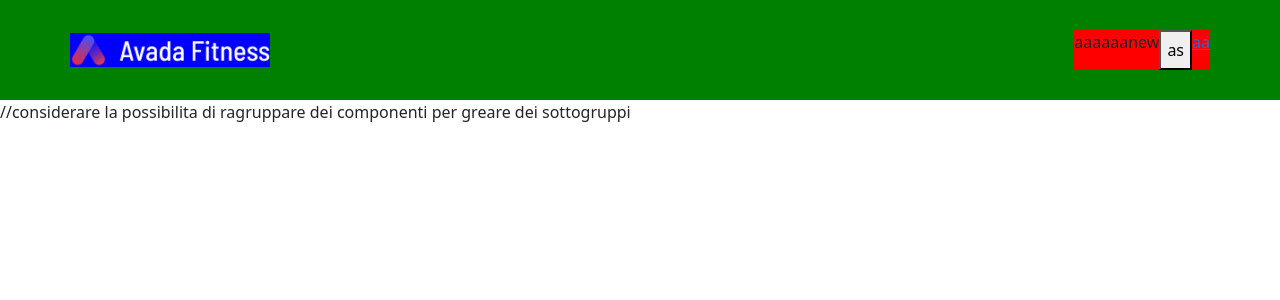
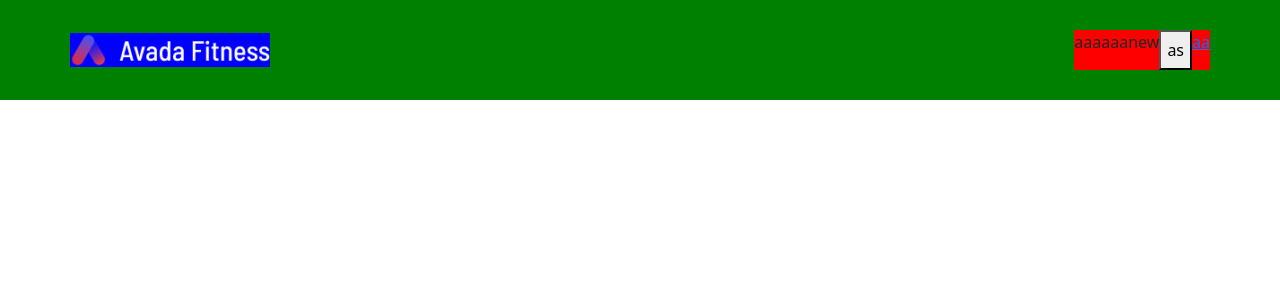
Before and after one commit to AndreaGul/proj-html-vuejs, a Vue app: page / in a window 1280 px wide. Shown: the top 300 px of the page. Built offline with nearby package versions, Linux system fonts and the light colour scheme.

Commit message:
fix:testo nel main

```diff
--- a/src/components/AppMain.vue
+++ b/src/components/AppMain.vue
@@ -27,8 +27,9 @@ export default {
 </script>
 
 <template>
-  //considerare la possibilita di ragruppare dei componenti per greare dei
-  sottogruppi
+  <main>
+    <!-- considerare la possibilita di ragruppare dei componenti per greare dei
+  sottogruppi -->
     <AppMainInfo />
     <AppMainPresentation />
     <AppMainSocials />
@@ -38,6 +39,7 @@ export default {
     <AppMainSellBanner />
     <AppMainSponsor />
     <AppMainSuggestions />
+  </main>
 </template>
 
 <style scoped lang="scss"></style>
```
Lines whose indentation alone changed are shown as unchanged.
